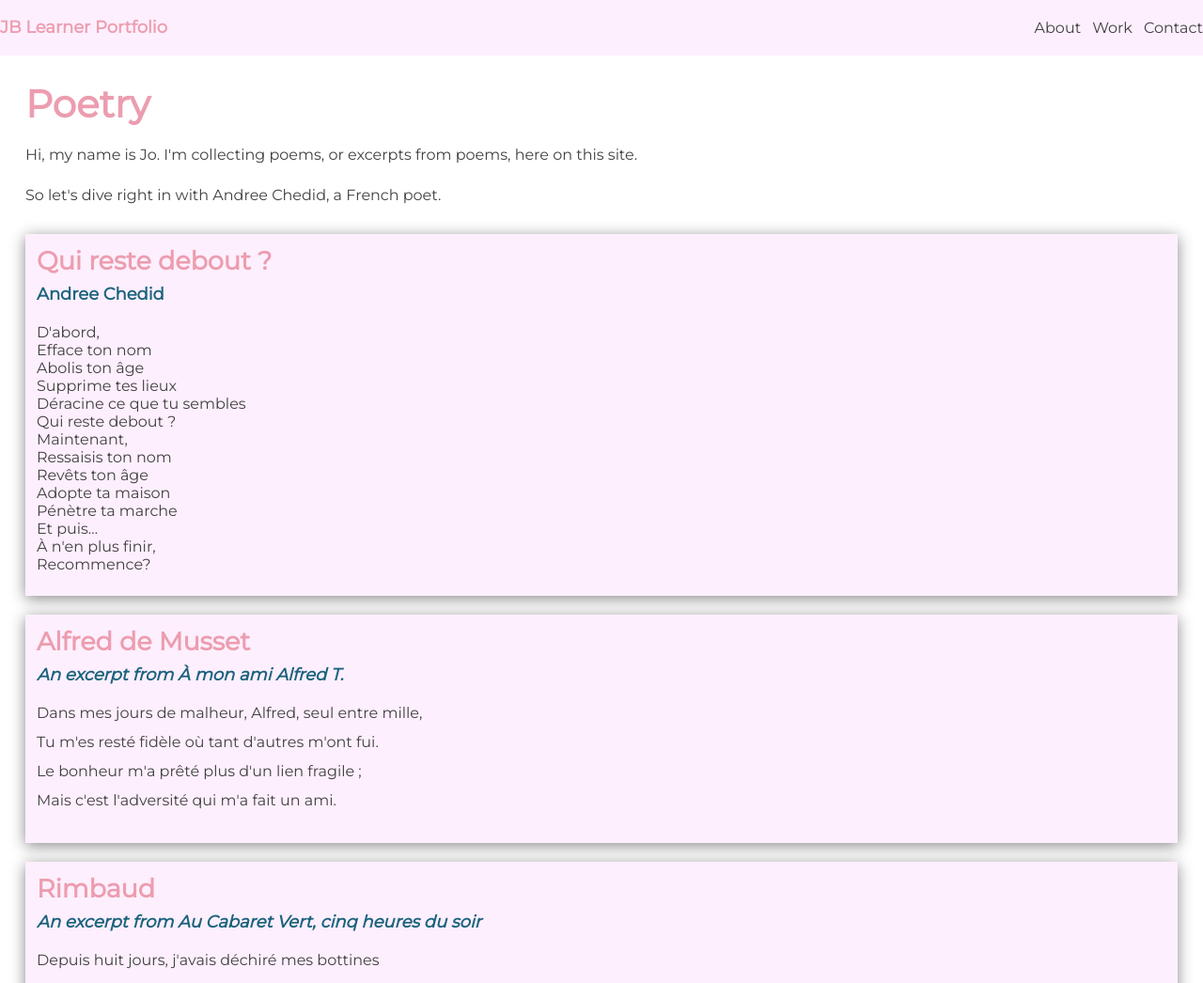
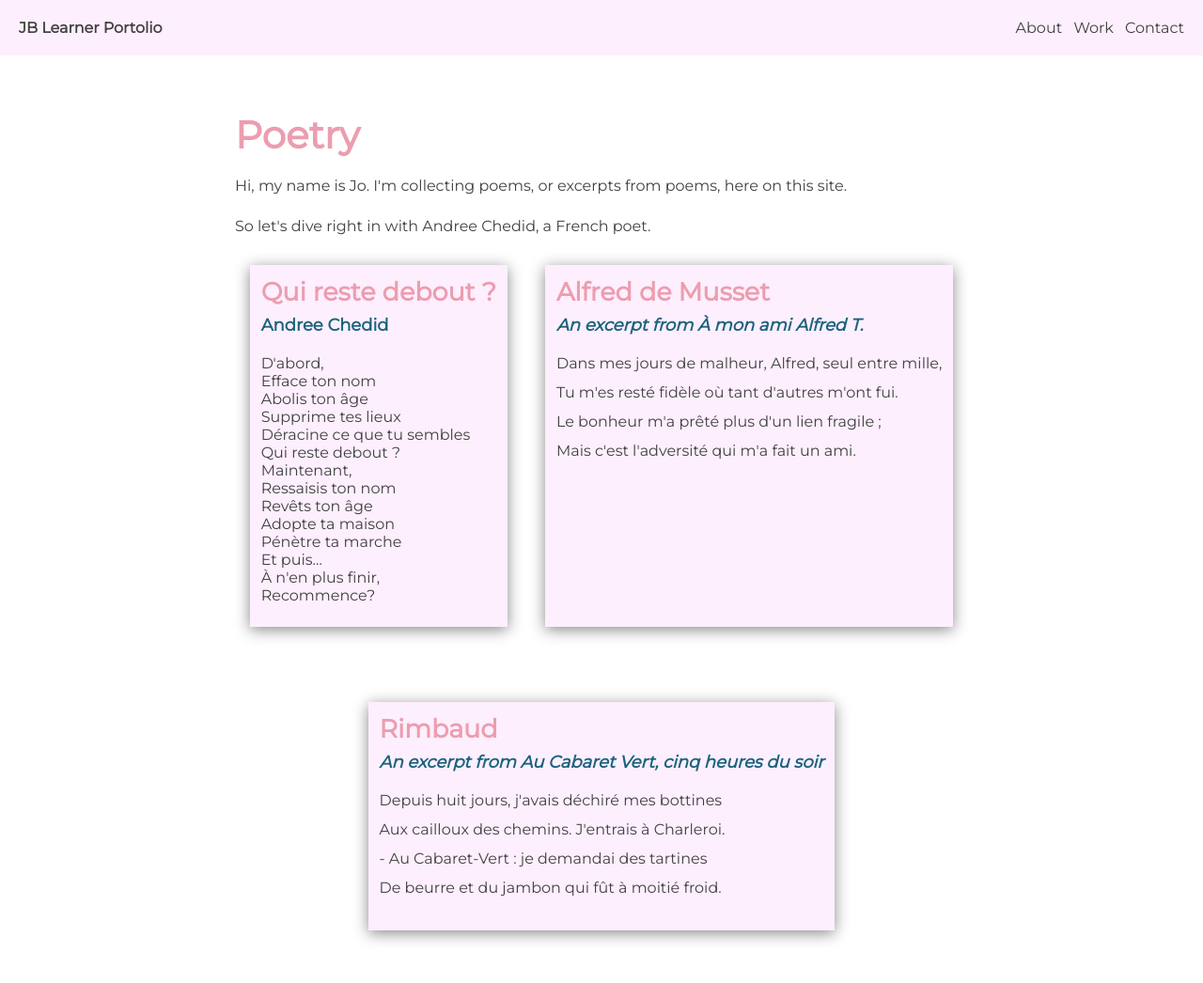
Before and after one commit to JohannaLearner/poem, a plain HTML site: page pages/index.html in a window 1280 px wide. Shown: the top 1046 px of the page at 94% size. Drawn offline with Linux system fonts and the light colour scheme.

Commit message:
header and body styling

```diff
--- a/pages/index.html
+++ b/pages/index.html
@@ -11,21 +11,29 @@
 </head>
 <body>
     <header>
-        <h1 class="site_logo">JB Learner Portfolio</h1>
+        <h1 class="site_logo"><a href="index.html">JB Learner Portolio</a></h1>
         <nav>
             <ul>
-                <li><a href="#">About</a></li>
+                <li><a href="/pages/about.html">About</a></li>
                 <li><a href="#">Work</a></li>
                 <li><a href="#">Contact</a></li>
             </ul>
         </nav>
     </header>
     <main>
+        <wrapper class="introduction">
         <section class="intro">
+
             <h1>Poetry</h1>
             <p>Hi, my name is Jo.  I'm collecting poems, or excerpts from poems, here on this site.  </p>
 
             <p>So let's dive right in with Andree Chedid, a French poet. </p>
+
+            </section>
+
+        </wrapper>
+
+            <wrapper class = "poetry">
 
         <section class ="chedid">
             <h2>Qui reste debout ?</h2>
@@ -47,7 +55,6 @@
 
 
         </section>
-        </section>
         <section class="musset">
             <h2>Alfred de Musset</h2>
             <h3>An excerpt from À mon ami Alfred T.</h3>
@@ -66,6 +73,7 @@
             - Au Cabaret-Vert : je demandai des tartines<br></p>
             De beurre et du jambon qui fût à moitié froid.</p>
         </section>
+            </wrapper>
     </main>
     <footer>
         <h1>JB Learner Portfolio</h1>
--- a/styles/mystyle.css
+++ b/styles/mystyle.css
@@ -176,18 +176,31 @@ header a {
         display:flex;
         flex-direction:row;
         justify-content: space-between;
-        gap: var(--xlarge)
+        gap: var(--large)
         padding: var(--small);
         align-items: baseline;
-
-    }
+         }
 
     .site_logo
-    {}
+    {padding-left: 20px;}
 
     header nav ul {
         display:flex;
         flex-direction: row;
         gap: var(--small);
+        padding-right: 20px;
+    }
+
+    .poetry {
+        display: flex;
+        flex-flow: row wrap;
+        justify-content: center;
+        gap: 40px;
+    }
+
+    main {
+        max-width: 900px;
+        padding: 60px 60px 60px 60px;
+        margin: 0 auto;
     }
 }
```
